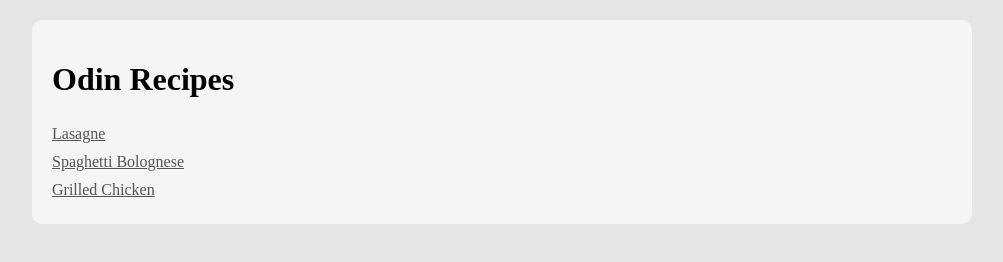
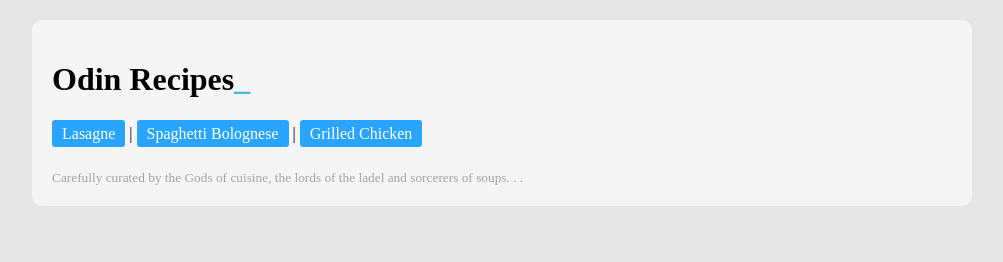
Before and after one commit to PsYk3s/odin-recipes, a plain HTML site: page index.html in a window 1280 px wide. Shown: the whole page, without its empty margins (138-1141 px from the left). Drawn offline with Linux system fonts and the light colour scheme.

Commit message:
Styled index and added taglines to recipe pages

```diff
--- a/index.html
+++ b/index.html
@@ -9,12 +9,15 @@
 
 <body>
     <div class="inner-section">
-        <h1>Odin Recipes</h1>
+        <header>
+            <h1>Odin Recipes</h1>
+        </header>
         <div class="recipe-list">
-            <a href="recipes/lasagne.html">Lasagne</a><br>
-            <a href="recipes/spaghetti-bolognese.html">Spaghetti Bolognese</a><br>
-            <a href="recipes/grilled-chicken.html">Grilled Chicken</a>
+            <a class="button" href="recipes/lasagne.html">Lasagne</a>|
+            <a class="button" href="recipes/spaghetti-bolognese.html">Spaghetti Bolognese</a>|
+            <a class="button" href="recipes/grilled-chicken.html">Grilled Chicken</a>
         </div>
+        <span class="foot">Carefully curated by the Gods of cuisine, the lords of the ladel and sorcerers of soups. . .</span>
     </div>
 </body>
 
--- a/style.css
+++ b/style.css
@@ -48,3 +48,37 @@ li {
     display: flex;
     align-items: flex-start;
 }
+
+a.button {
+    padding: 5px 10px;
+    background: #29a4ff;
+    border-radius: 3px;
+    margin-right: 4px;
+    color: #ffffff;
+    text-decoration: none;
+}
+
+a.button:hover {
+    background: #057ad1;
+    transition-duration: 0.2s;
+}
+
+h1:after {
+    content: "_";
+    color: #40c0d3;
+}
+
+span.foot {
+    color: #a3a3a3;
+    font-size: smaller;
+}
+
+.recipe-list {
+    margin-bottom: 20px;
+}
+
+h3 {
+    border-bottom: 1px solid #e3e3e3;
+    padding-bottom: 7px;
+    color: #474747;
+}
```
Also changed, not shown: recipes/grilled-chicken.html (+1 -0 lines), recipes/lasagne.html (+1 -0 lines), recipes/spaghetti-bolognese.html (+1 -0 lines).
